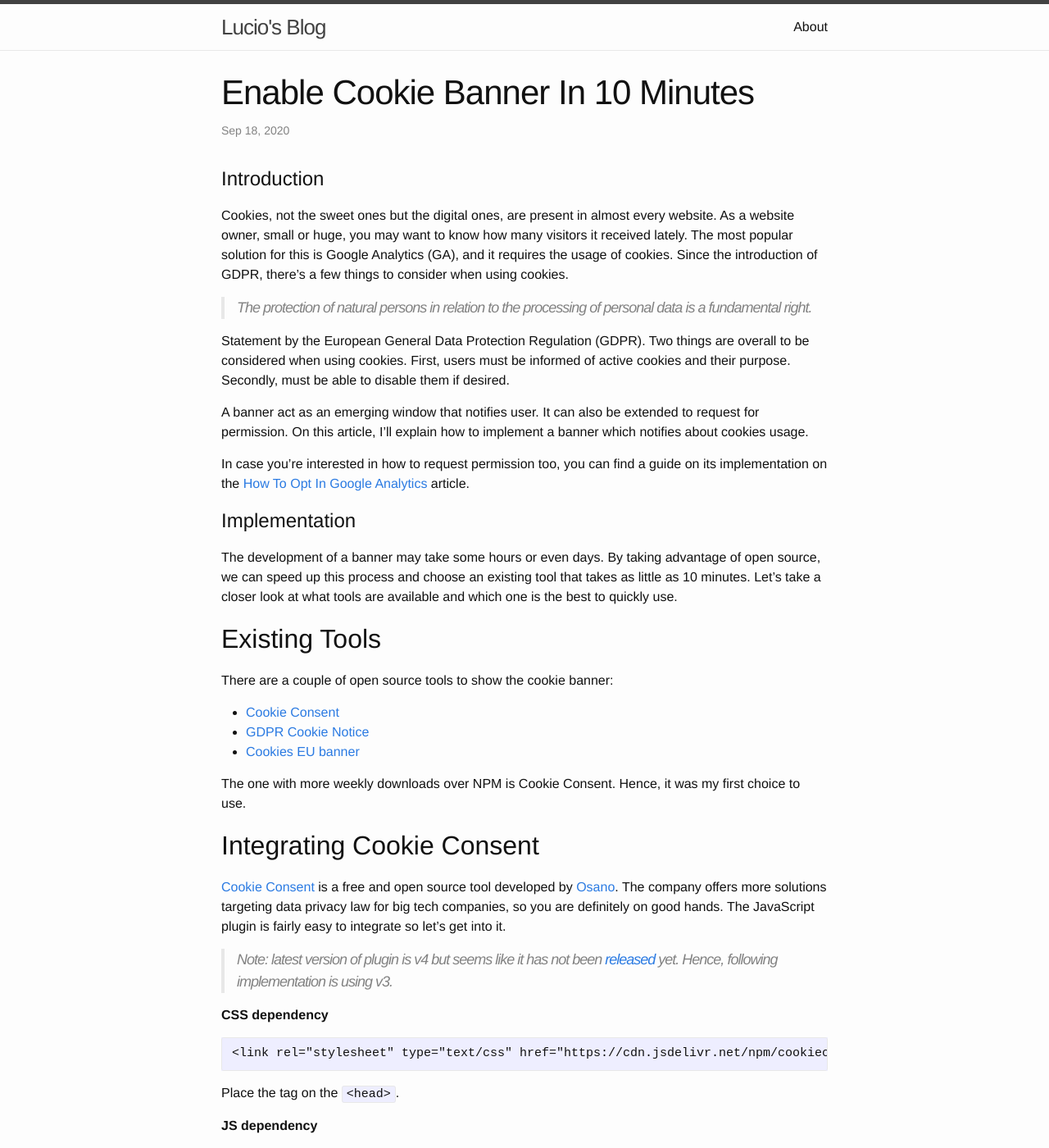
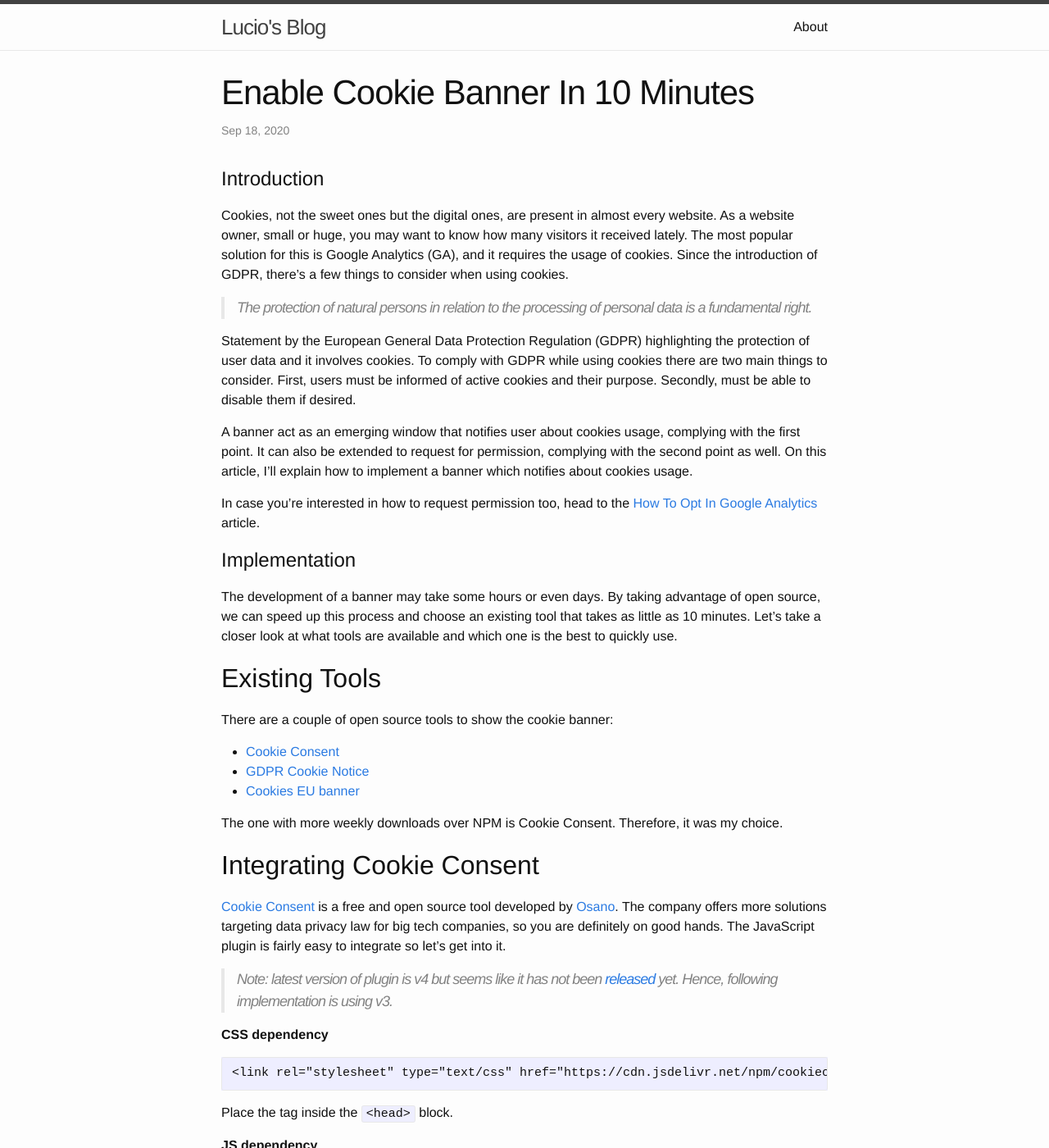
Before and after one commit to luciomartinez/luciomartinez.github.io, a Jekyll site: the page built from _posts/2020-08-26-enable-cookie-banner-in-10-minutes.markdown, in a window 1280 px wide and 1400 px high. Shown: the whole window at 82% size. Built offline with Jekyll 4.4.1, drawn with Linux system fonts in a browser that asks for light colours; comment, search, counter and statistics services are not loaded; some of the changed text lies outside the part shown.

Commit message:
Update post

````diff
--- a/_posts/2020-08-26-enable-cookie-banner-in-10-minutes.markdown
+++ b/_posts/2020-08-26-enable-cookie-banner-in-10-minutes.markdown
@@ -12,16 +12,16 @@
 
 > The protection of natural persons in relation to the processing of personal data is a fundamental right.
 
-Statement by the European General Data Protection Regulation (GDPR).
-Two things are overall to be considered when using cookies.
+Statement by the European General Data Protection Regulation (GDPR) highlighting the protection of user data and it involves cookies.
+To comply with GDPR while using cookies there are two main things to consider.
 First, users must be informed of active cookies and their purpose.
 Secondly, must be able to disable them if desired.
 
-A banner act as an emerging window that notifies user.
-It can also be extended to request for permission.
+A banner act as an emerging window that notifies user about cookies usage, complying with the first point.
+It can also be extended to request for permission, complying with the second point as well.
 On this article, I'll explain how to implement a banner which notifies about cookies usage.
 
-In case you're interested in how to request permission too, you can find a guide on its implementation on the [How To Opt In Google Analytics](/cookies/2020/09/18/how-to-implement-google-analytics-with-opt-in) article.
+In case you're interested in how to request permission too, head to the [How To Opt In Google Analytics](/cookies/2020/09/18/how-to-implement-google-analytics-with-opt-in) article.
 
 # Implementation
 The development of a banner may take some hours or even days.
@@ -34,7 +34,7 @@
  - [GDPR Cookie Notice](https://www.npmjs.com/package/gdpr-cookie-notice)
  - [Cookies EU banner](https://www.npmjs.com/package/cookies-eu-banner)
 
-The one with more weekly downloads over NPM is Cookie Consent. Hence, it was my first choice to use.
+The one with more weekly downloads over NPM is Cookie Consent. Therefore, it was my choice.
 
 ## Integrating Cookie Consent
 [Cookie Consent](https://www.osano.com/cookieconsent) is a free and open source tool developed by [Osano](https://www.osano.com).
@@ -48,18 +48,18 @@
 ```
 <link rel="stylesheet" type="text/css" href="https://cdn.jsdelivr.net/npm/cookieconsent@3/build/cookieconsent.min.css" />
 ```
-Place the tag on the `<head>`.
+Place the tag inside the `<head>` block.
 
 __JS dependency__
 ```
 <script src="https://cdn.jsdelivr.net/npm/cookieconsent@3/build/cookieconsent.min.js" data-cfasync="false"></script>
 ```
-Place the script at the end of the `<head>` or at the end of the `<body>` and make sure is before the configuration block.
+Place the script at the end of the `<head>` or `<body>` block and at the same time before the configuration block.
 
 __Configuration__
 The look and feeling can be customised to match your website style.
 Go to the [download](https://www.osano.com/cookieconsent/download/) page to play with all the options and get the one fits best for you.
-Here's a configuration example:
+Here's a full configuration block as example:
 
 ```
 window.cookieconsent.initialise({
@@ -80,9 +80,9 @@
 
 ![Cookie banner saying "This website uses cookies to ensure you get the best experience on our website." with a link that reads "Learn more" and a button saying "Got it!"](https://pbs.twimg.com/media/EgWRQ_7X0AA3GWw?format=jpg&name=medium)
 
-Now you can see cookie banner is present letting visitors know that the website makes use of cookies.
-However, should visitors want to disable them, they have no way to do so.
-A better approach would be to let visitors decide whether enable or not cookies on the website.
+Now you can see the cookie banner present letting visitors know the website makes use of cookies.
+
+A better approach would be to let visitors disable cookies on the website.
 I invite you to read the [How To Opt In Google Analytics](/cookies/2020/09/18/how-to-implement-google-analytics-with-opt-in) article where you can find this approach's implementation in detail.
 
 # Conclusions
````
